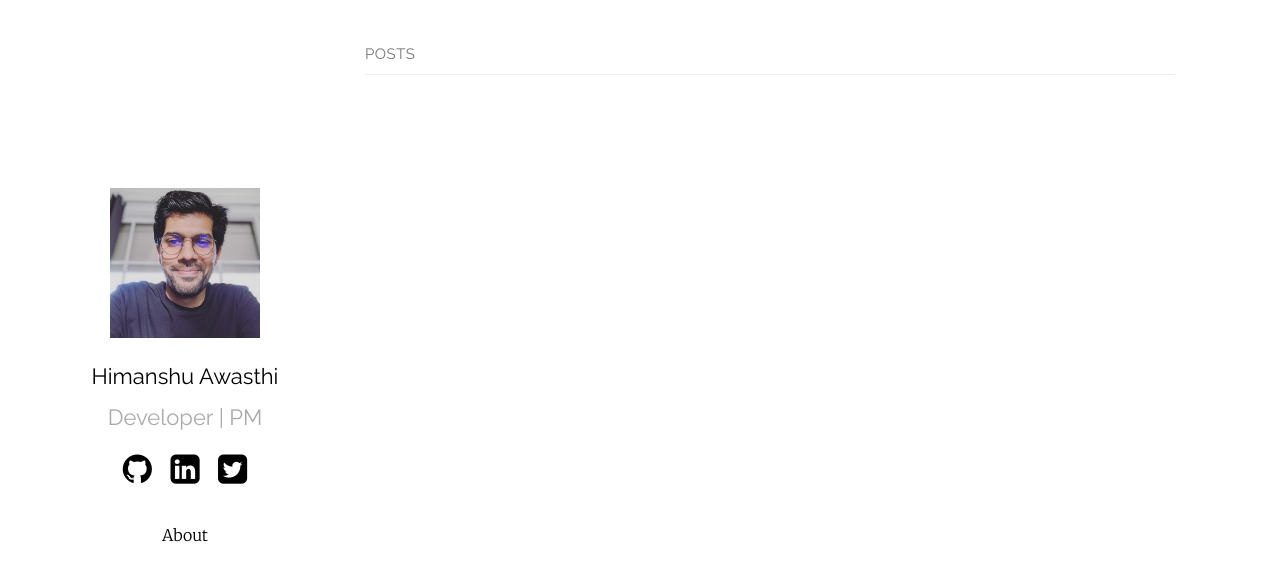
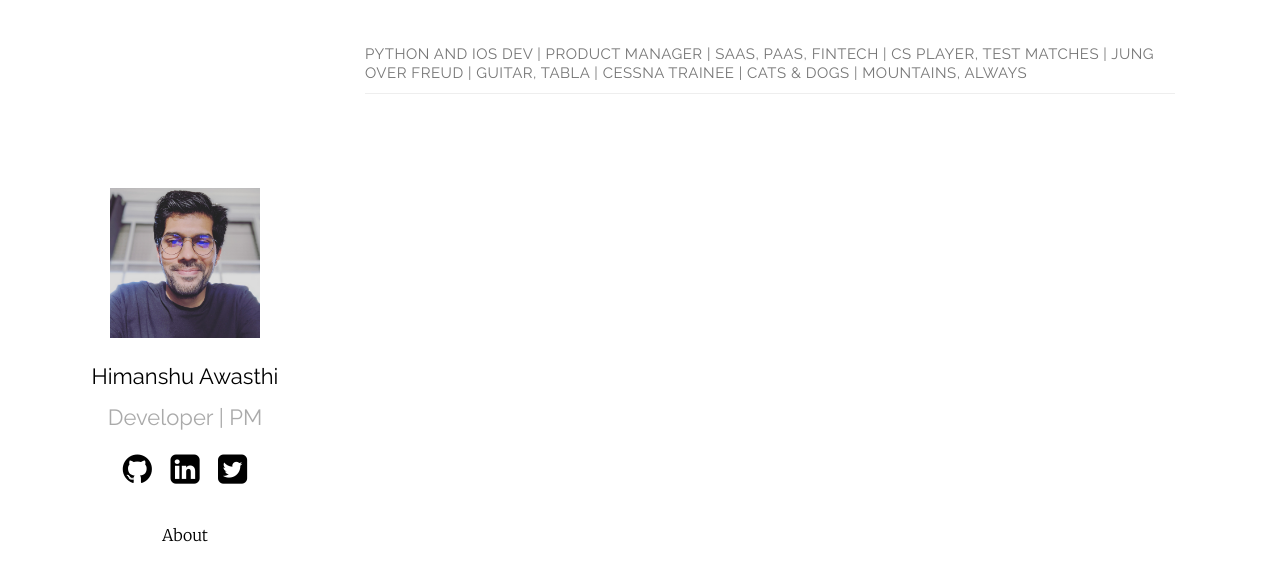
Before and after one commit to 89hardy/89hardy.github.io, a Jekyll site: the page built from about.md, in a window 1280 px wide. Shown: the top 581 px of the page. Built offline with Jekyll 4.4.1, drawn with Linux system fonts in a browser that asks for light colours.

Commit message:
Update about.md

```diff
--- a/about.md
+++ b/about.md
@@ -2,17 +2,17 @@
 layout: default
 ---
 
-{%- if page.title -%}
-<!--  <h1 class="page-heading">{{ page.title }}</h1> -->
+<!-- {%- if page.title -%}
+  <h1 class="page-heading">{{ page.title }}</h1>
   <h2 class="page-heading">Python and iOS dev | Product Manager | SaaS, PaaS, Fintech | CS Player, Test Matches | Jung over Freud | Guitar, Tabla | Cessna trainee | Cats & Dogs | Mountains, always</h2>
-{%- endif -%}
+{%- endif -%} -->
 
 <!--{{ content }}-->
 
 {%- if site.posts.size > 0 -%}
   <ul class="posts">
     <li>
-      <h1 id="posts-label">posts</h1>
+      <h1 id="posts-label">Python and iOS dev | Product Manager | SaaS, PaaS, Fintech | CS Player, Test Matches | Jung over Freud | Guitar, Tabla | Cessna trainee | Cats & Dogs | Mountains, always</h1>
     </li>
 
 {%- endif -%}
```
